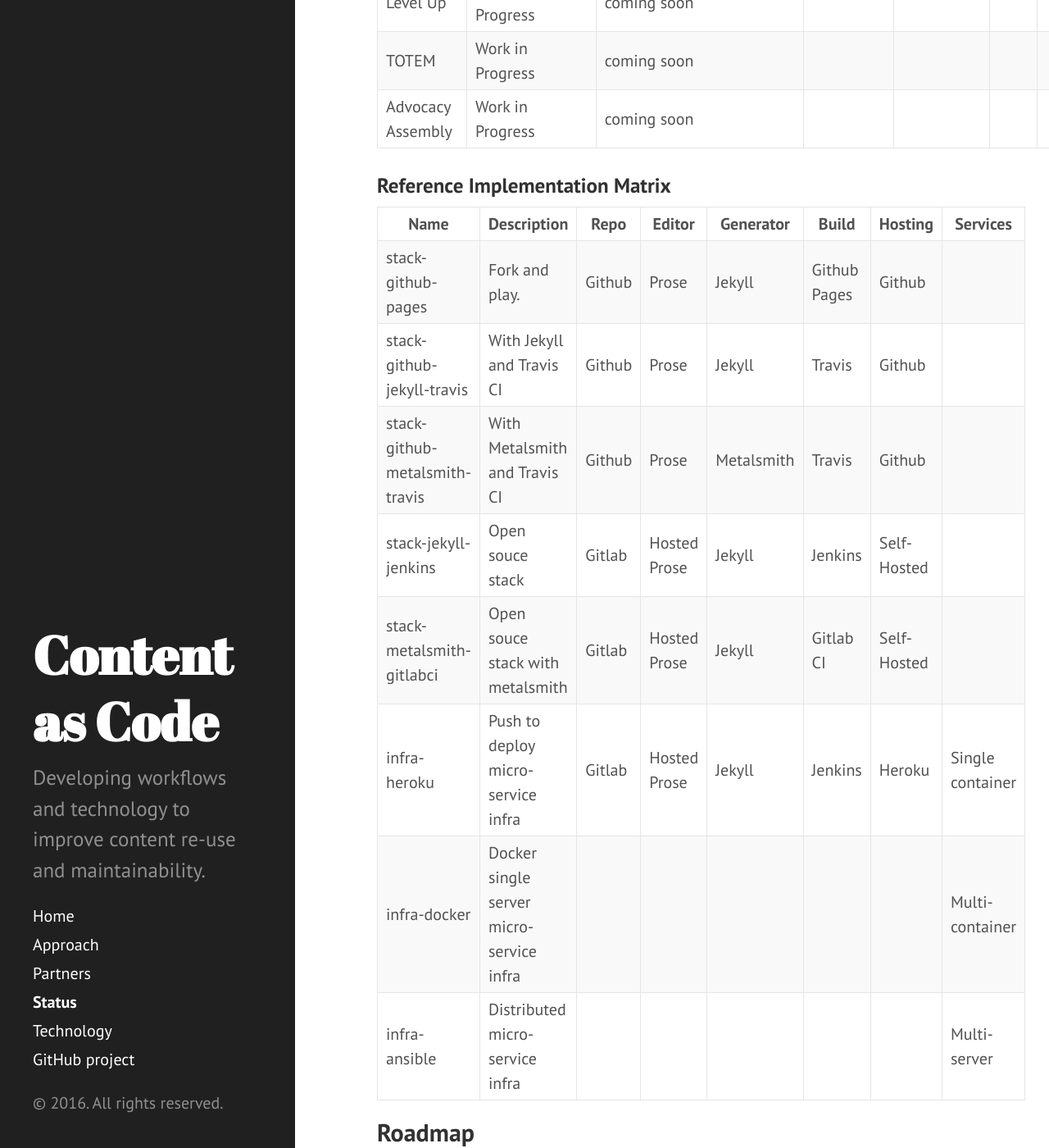
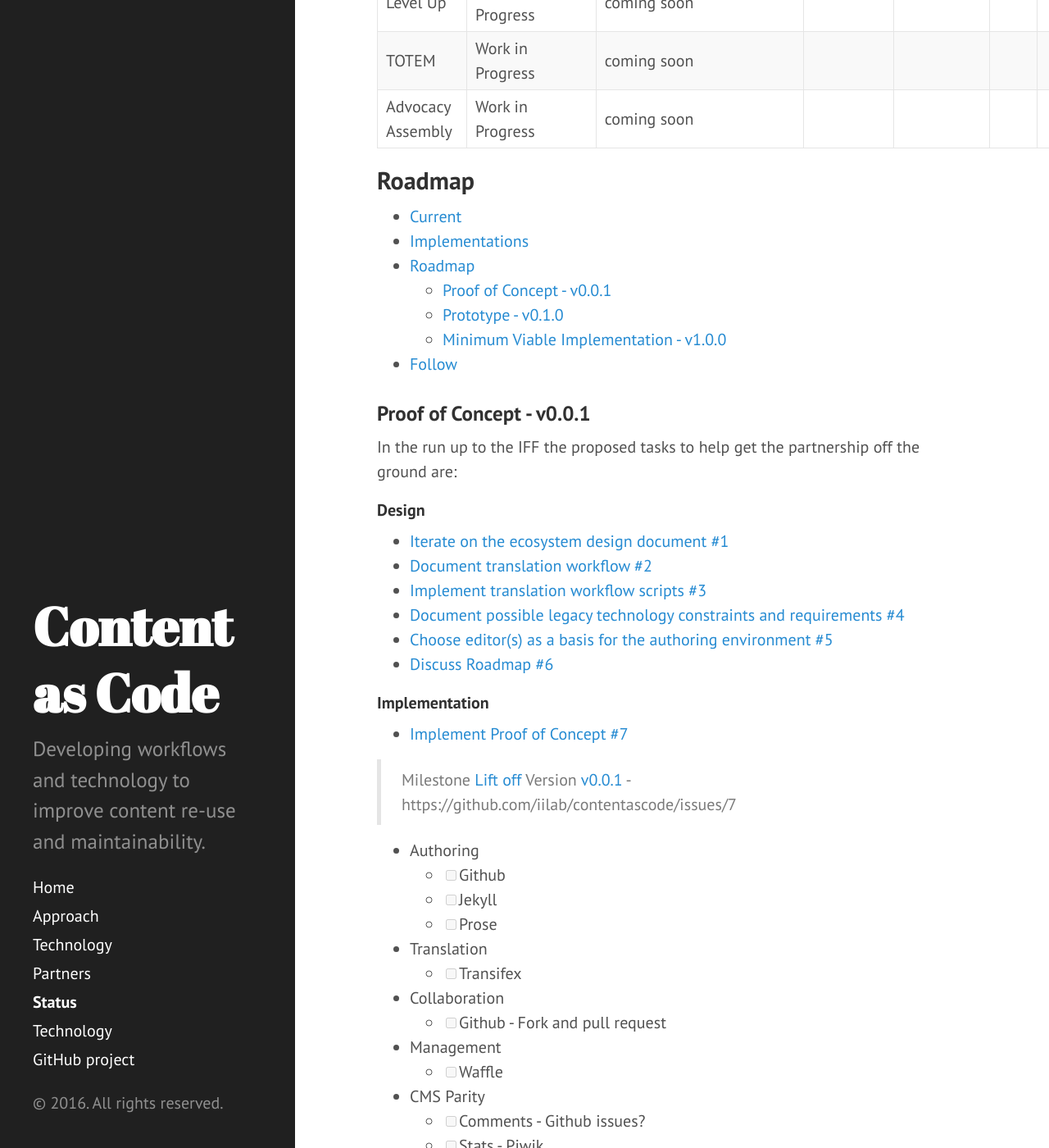
Before and after one commit to iilab/contentascode, a Jekyll site: the page built from status.md, in a window 1280 px wide and 1400 px high, scrolled down 1042 px. Shown: the whole window at 82% size. Built offline with Jekyll 4.4.1, drawn with Linux system fonts in a browser that asks for light colours; some of the changed text lies outside the part shown.

Commit message:
Moved current thinking on implementation in the technology pages. #15

```diff
--- a/status.md
+++ b/status.md
@@ -23,19 +23,6 @@
 | Level Up          | Work in Progress                  | coming soon                                |             |            |     |        |      |             |
 | TOTEM             | Work in Progress                  | coming soon                                |             |            |     |        |      |             |
 | Advocacy Assembly | Work in Progress                  | coming soon                                |             |            |     |        |      |             |
-
-### Reference Implementation Matrix
-
-|              Name              |               Description                |  Repo  |    Editor    | Generator  |    Build     |   Hosting   |     Services     |
-| ------------------------------ | ---------------------------------------- | ------ | ------------ | ---------- | ------------ | ----------- | ---------------- |
-| stack-github-pages             | Fork and play.                           | Github | Prose        | Jekyll     | Github Pages | Github      |                  |
-| stack-github-jekyll-travis     | With Jekyll and Travis CI                | Github | Prose        | Jekyll     | Travis       | Github      |                  |
-| stack-github-metalsmith-travis | With Metalsmith and Travis CI            | Github | Prose        | Metalsmith | Travis       | Github      |                  |
-| stack-jekyll-jenkins           | Open souce stack                         | Gitlab | Hosted Prose | Jekyll     | Jenkins      | Self-Hosted |                  |
-| stack-metalsmith-gitlabci      | Open souce stack with metalsmith         | Gitlab | Hosted Prose | Jekyll     | Gitlab CI    | Self-Hosted |                  |
-| infra-heroku                   | Push to deploy micro-service infra       | Gitlab | Hosted Prose | Jekyll     | Jenkins      | Heroku      | Single container |
-| infra-docker                   | Docker single server micro-service infra |        |              |            |              |             | Multi-container  |
-| infra-ansible                  | Distributed micro-service infra          |        |              |            |              |             | Multi-server     |
 
 ## Roadmap
 
```
Also changed, not shown: technology.md (+1 -0 lines), technology/implementation.md (added, +46 -0 lines).
